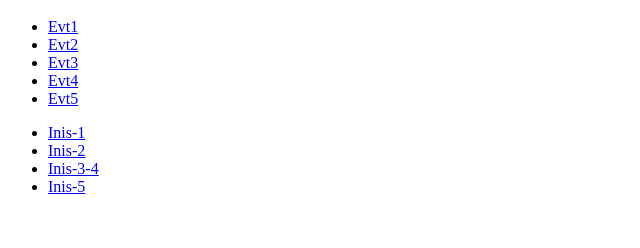
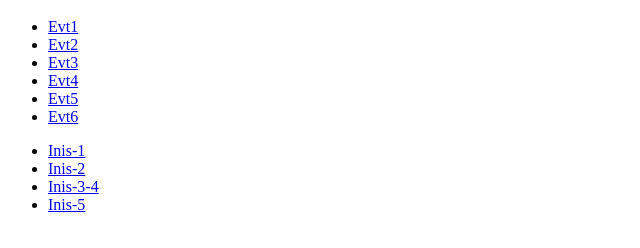
Before and after one commit to Wahabbbb/Evt-Inis, a plain HTML site: page index.html in a window 1280 px wide. Shown: the part 48-296 px from the top of the page, without its empty margins (0-640 px from the left). Drawn offline with Linux system fonts and the light colour scheme.

Commit message:
Update index.html

```diff
--- a/index.html
+++ b/index.html
@@ -17,6 +17,7 @@
 <li><a href="Evt3/3_lab_EVT.html">Evt3</a></li>
 <li><a href="EvT4/4_lab_EVT.html">Evt4</a></li>
 <li><a href="EVT5/evt_lab_5.html">Evt5</a></li>
+<li><a href="EVT6/6_lab_EVT.html">Evt6</a></li>
 
 </ul>
 
```
